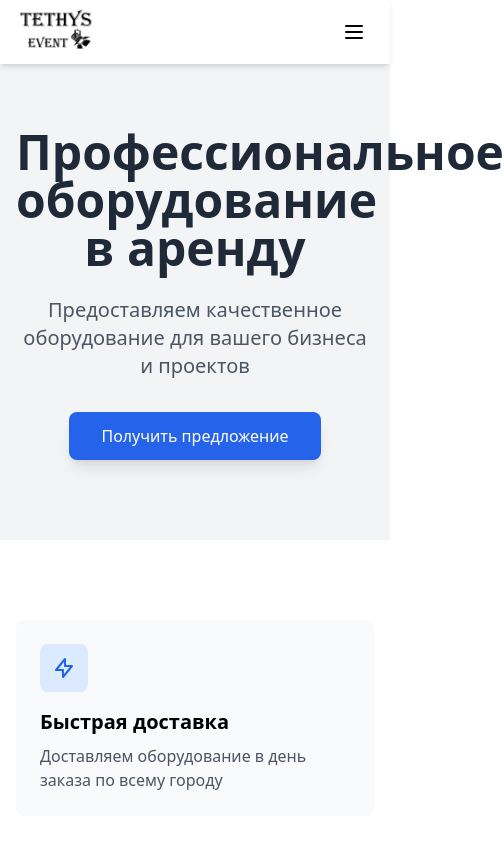
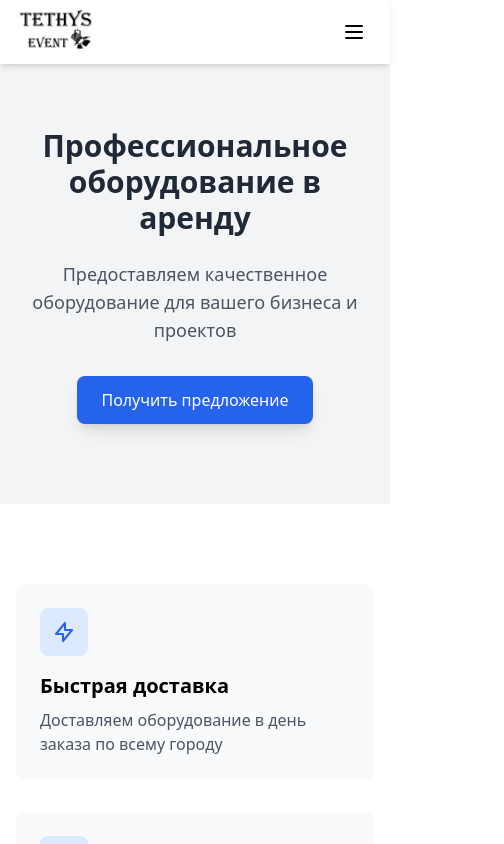
Before and after one commit to gfi406/my-app, a React (Create React App) app: page / in a window 390 px wide. Shown: the top 844 px of the page, 504 px wide, since content can reach past the window. Built offline with nearby package versions, Linux system fonts and the light colour scheme.

Commit message:
upd hero

```diff
--- a/src/components/Hero.js
+++ b/src/components/Hero.js
@@ -4,15 +4,20 @@ const Hero = () => {
   return (
     <section className="pt-32 pb-20 px-4">
       <div className="container mx-auto text-center">
-        <h1 className="text-5xl font-bold text-gray-800 mb-6">
+        <h1 className="text-3xl md:text-4xl lg:text-5xl font-bold text-gray-800 mb-6 break-words">
           Профессиональное оборудование в аренду
         </h1>
-        <p className="text-xl text-gray-600 mb-8 max-w-2xl mx-auto">
+        <p className="text-lg md:text-xl text-gray-600 mb-8 max-w-2xl mx-auto">
           Предоставляем качественное оборудование для вашего бизнеса и проектов
         </p>
-        <button className="bg-blue-600 text-white px-8 py-3 rounded-lg hover:bg-blue-700 transition-colors shadow-lg">
+        <a
+          href="https://web.telegram.org/k/#@deadsanfrost"
+          target="_blank"
+          rel="noopener noreferrer"
+          className="inline-block bg-blue-600 text-white px-6 md:px-8 py-3 rounded-lg hover:bg-blue-700 transition-colors shadow-lg"
+        >
           Получить предложение
-        </button>
+        </a>
       </div>
     </section>
   );
```
